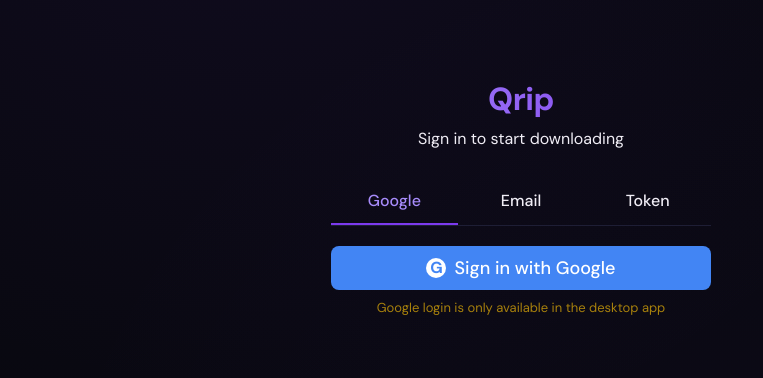
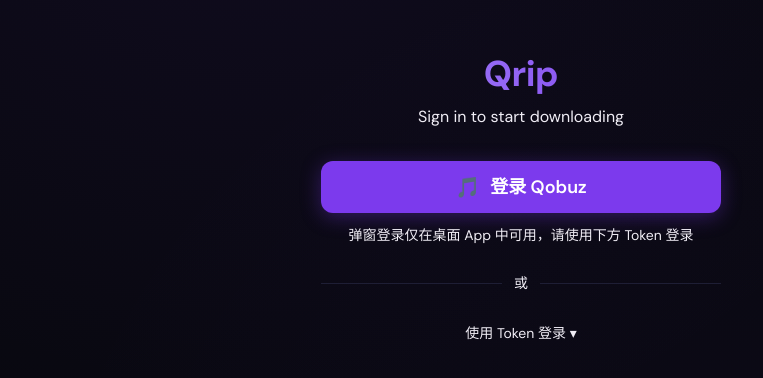
Before and after one commit to zyw0815/Qrip, a React (Vite) app: page / in a window 1280 px wide. Shown: the part 204-582 px from the top of the page, without its empty margins (119-882 px from the left). Built offline with nearby package versions, Linux system fonts and the light colour scheme; no server answers; the HTML template or start-up script is replaced by a standard one.

Commit message:
feat: simplify login to popup + token, remove email login (issue #37)

```diff
--- a/src/pages/LoginPage.tsx
+++ b/src/pages/LoginPage.tsx
@@ -1,30 +1,26 @@
 import { useState } from 'react'
 import { API_BASE } from '../App'
 
-type LoginMethod = 'google' | 'email' | 'token'
-
 export default function LoginPage({ onAuthSuccess }: { onAuthSuccess: () => void }) {
-  const [method, setMethod] = useState<LoginMethod>('google')
-  const [email, setEmail] = useState('')
-  const [password, setPassword] = useState('')
   const [token, setToken] = useState('')
+  const [showToken, setShowToken] = useState(false)
   const [error, setError] = useState('')
   const [loading, setLoading] = useState(false)
 
   const isElectron = typeof window !== 'undefined' && !!window.electronAPI
 
-  const handleGoogleLogin = async () => {
+  const handlePopupLogin = async () => {
     if (!isElectron) {
-      setError('Google login requires the desktop app. Use Email or Token in browser.')
+      setError('Popup login requires the desktop app. Use Token login instead.')
       return
     }
+    setLoading(true)
+    setError('')
     try {
       const captured = await window.electronAPI?.openOAuth(
-        'https://play.qobuz.com/login?open-oauth=google',
+        'https://play.qobuz.com/login',
       )
       if (captured) {
-        setLoading(true)
-        setError('')
         let userId = ''
         let token = ''
         try {
@@ -50,27 +46,6 @@
       }
     } catch {
       setError('OAuth flow failed')
-    } finally {
-      setLoading(false)
-    }
-  }
-
-  const handleEmailLogin = async () => {
-    setLoading(true)
-    setError('')
-    try {
-      const r = await fetch(`${API_BASE}/auth/login/email`, {
-        method: 'POST',
-        headers: { 'Content-Type': 'application/json' },
-        body: JSON.stringify({ email, password }),
-      })
-      if (r.ok) onAuthSuccess()
-      else {
-        const data = await r.json()
-        setError(data.detail || 'Login failed')
-      }
-    } catch {
-      setError('Connection failed. Is the backend running?')
     } finally {
       setLoading(false)
     }
@@ -104,103 +79,56 @@
 
   return (
     <div className="min-h-screen flex items-center justify-center p-8" style={bgStyle}>
-      <div className="w-full max-w-[380px] text-center animate-fade-in">
-        <h1 className="text-[32px] font-extrabold tracking-[-0.5px] bg-gradient-to-r from-purple-light to-purple bg-clip-text text-transparent mb-1">
+      <div className="w-full max-w-[400px] text-center animate-fade-in">
+        <h1 className="text-[36px] font-extrabold tracking-[-0.5px] bg-gradient-to-r from-purple-light to-purple bg-clip-text text-transparent mb-1">
           Qrip
         </h1>
-        <p className="text-base text-text-muted mb-7">Sign in to start downloading</p>
+        <p className="text-base text-text-muted mb-8">Sign in to start downloading</p>
 
-        {/* Method tabs */}
-        <div className="flex border-b border-border mb-5">
-          {(
-            [
-              ['google', 'Google'],
-              ['email', 'Email'],
-              ['token', 'Token'],
-            ] as const
-          ).map(([key, label]) => (
+        {/* Primary: popup login */}
         <button
-              key={key}
-              onClick={() => { setMethod(key); setError('') }}
-              className={`flex-1 text-center py-2.5 text-base font-medium border-b-2 transition-colors ${
-                method === key
-                  ? 'text-purple-light border-purple'
-                  : 'text-text-muted border-transparent hover:text-text-secondary'
-              }`}
+          onClick={handlePopupLogin}
+          disabled={loading}
+          className="w-full h-[52px] bg-purple text-white rounded-xl text-lg font-semibold flex items-center justify-center gap-2.5 hover:bg-[#6d28d9] transition disabled:opacity-50 shadow-[0_4px_20px_rgba(124,58,237,0.35)]"
         >
-              {label}
+          <span className="text-xl">🎵</span>
+          {loading ? 'Opening...' : '登录 Qobuz'}
         </button>
-          ))}
+        <p className="text-sm text-text-muted mt-3">
+          {isElectron
+            ? '弹出 Qobuz 登录窗口，登录后自动完成认证'
+            : '弹窗登录仅在桌面 App 中可用，请使用下方 Token 登录'}
+        </p>
+
+        {/* Divider */}
+        <div className="flex items-center gap-3 my-7">
+          <div className="flex-1 h-px bg-border" />
+          <span className="text-sm text-text-muted">或</span>
+          <div className="flex-1 h-px bg-border" />
         </div>
 
-        {/* Google */}
-        {method === 'google' && (
-          <div className="animate-fade-in">
+        {/* Secondary: token login */}
+        {!showToken ? (
           <button
-              onClick={handleGoogleLogin}
-              disabled={loading}
-              className="w-full h-11 bg-[#4285f4] text-white rounded-lg text-lg font-medium flex items-center justify-center gap-2 hover:brightness-110 transition disabled:opacity-50"
+            onClick={() => setShowToken(true)}
+            className="text-sm text-text-secondary hover:text-purple-light transition"
           >
-              <span className="bg-white text-[#4285f4] w-5 h-5 rounded-full text-base font-bold leading-5">
-                G
-              </span>
-              Sign in with Google
+            使用 Token 登录 ▾
           </button>
-            {!isElectron && (
-              <p className="text-[13px] text-yellow-500/70 mt-2">
-                Google login is only available in the desktop app
-              </p>
-            )}
-            {isElectron && (
-              <p className="text-[13px] text-text-muted mt-2.5">
-                Opens a secure browser for Google authentication
-              </p>
-            )}
-          </div>
-        )}
-
-        {/* Email */}
-        {method === 'email' && (
-          <div className="flex flex-col gap-2.5 animate-fade-in">
-            <input
-              type="email"
-              value={email}
-              onChange={(e) => setEmail(e.target.value)}
-              placeholder="Email address"
-              className="w-full h-[46px] bg-bg-input border border-border rounded-lg px-3 text-lg text-text-primary placeholder:text-text-muted outline-none focus:border-purple transition"
-            />
-            <input
-              type="password"
-              value={password}
-              onChange={(e) => setPassword(e.target.value)}
-              placeholder="Password"
-              className="w-full h-[46px] bg-bg-input border border-border rounded-lg px-3 text-lg text-text-primary placeholder:text-text-muted outline-none focus:border-purple transition"
-            />
-            <button
-              onClick={handleEmailLogin}
-              disabled={loading || !email || !password}
-              className="w-full h-[46px] bg-purple text-white rounded-lg text-lg font-medium hover:bg-[#6d28d9] transition disabled:opacity-50"
-            >
-              {loading ? 'Signing in...' : 'Sign in with Email'}
-            </button>
-          </div>
-        )}
-
-        {/* Token */}
-        {method === 'token' && (
-          <div className="flex flex-col gap-2.5 animate-fade-in">
+        ) : (
+          <div className="flex flex-col gap-3 animate-fade-in text-left">
             <textarea
               value={token}
               onChange={(e) => setToken(e.target.value)}
-              placeholder="Paste your Qobuz auth token..."
-              className="w-full h-20 bg-bg-input border border-border rounded-lg px-3 py-2.5 text-lg text-text-primary placeholder:text-text-muted outline-none focus:border-purple transition resize-none"
+              placeholder="粘贴你的 Qobuz auth token..."
+              className="w-full h-24 bg-bg-input border border-border rounded-lg px-3 py-2.5 text-base text-text-primary placeholder:text-text-muted outline-none focus:border-purple transition resize-none"
             />
             <button
               onClick={handleTokenLogin}
               disabled={loading || !token.trim()}
-              className="w-full h-[46px] bg-purple text-white rounded-lg text-lg font-medium hover:bg-[#6d28d9] transition disabled:opacity-50"
+              className="w-full h-[46px] bg-bg-input border border-border text-text-primary rounded-lg text-base font-medium hover:border-purple hover:text-purple-light transition disabled:opacity-50"
             >
-              {loading ? 'Authenticating...' : 'Authenticate with Token'}
+              {loading ? 'Authenticating...' : 'Token 认证'}
             </button>
           </div>
         )}
```
Also changed, not shown: 1 other file (tests, documents, lock files or other folders). Lines whose indentation alone changed are shown as unchanged.
